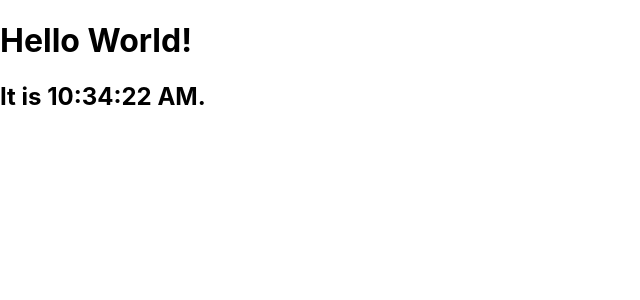
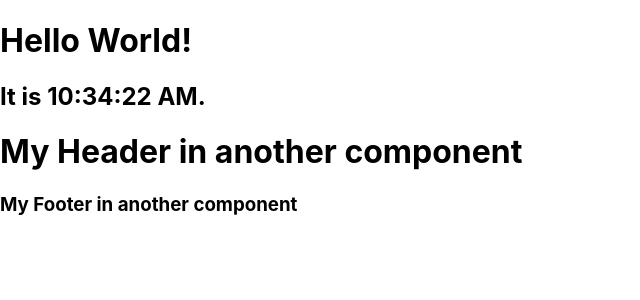
Before and after one commit to RebeccaNolan/DRLab4, a React (Create React App) app: page / in a window 1280 px wide. Shown: the top 300 px of the page, without its empty margins (0-640 px from the left). Built offline with nearby package versions, Linux system fonts and the light colour scheme.

Commit message:
Ex 3 complete

```diff
--- a/src/App.js
+++ b/src/App.js
@@ -1,12 +1,16 @@
 import logo from './logo.svg';
 import './App.css';
+import Content from './Content';
+import Header from './Header';
+import Footer from './Footer';
 
 function App() {
   return (
     //Ex 2 - Add div to display hello world and date
     <div>
-      <h1>Hello World!</h1>
-      <h2>It is {new Date().toLocaleTimeString()}.</h2>
+      <Content></Content>
+      <Header></Header>
+      <Footer></Footer>
     </div>
   );
 }
```
